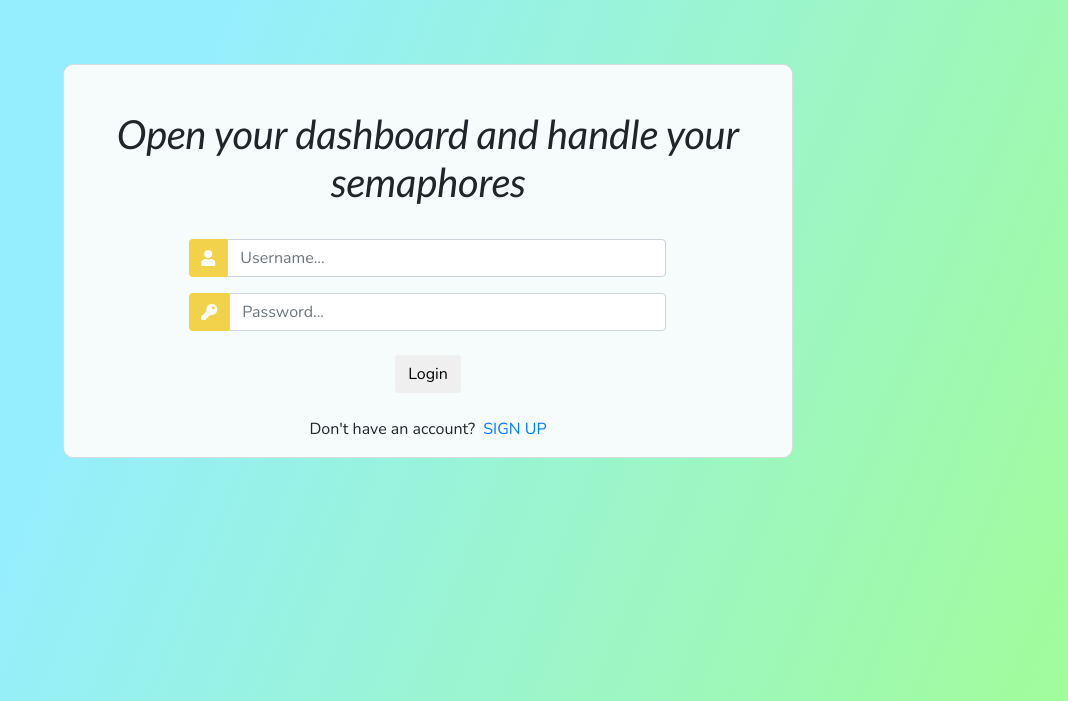
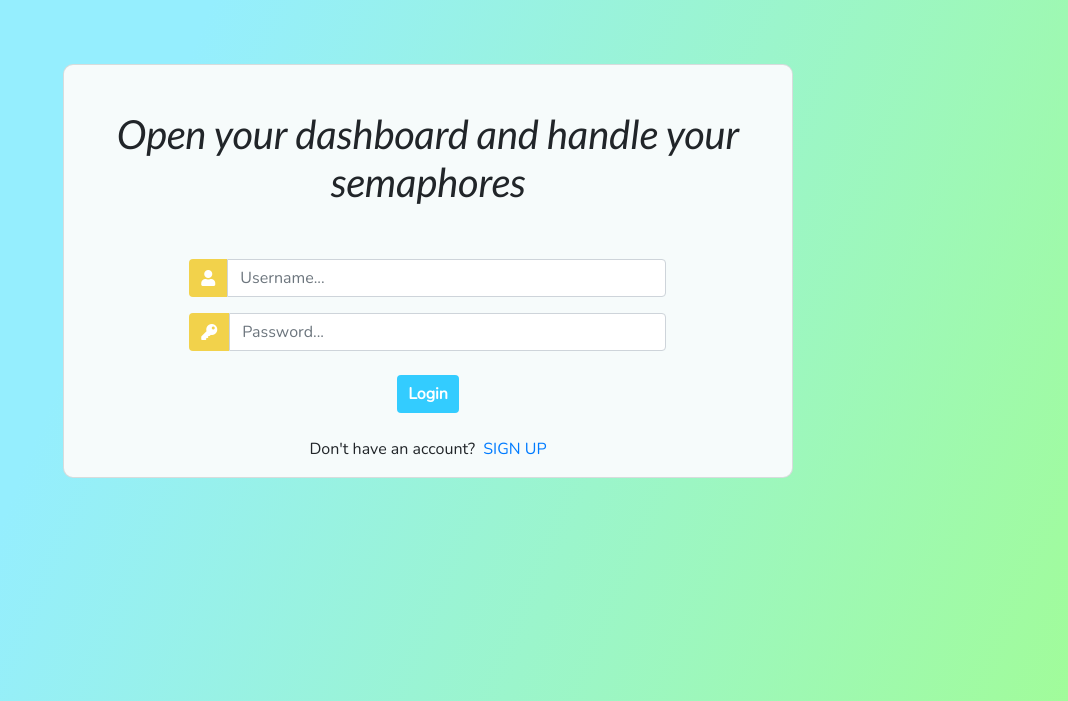
Before and after one commit to 7Angie7/OrgSemaphoreHeroku, a Django app: page /mainpage/ in a window 1280 px wide. Shown: the part 62-763 px from the top of the page, without its empty margins (212-1280 px from the left). Run offline with Django 3.2, Linux system fonts and the light colour scheme; some libraries are stand-ins or nearby versions.

Commit message:
css mainpage

```diff
--- a/chat/templates/mainpage.html
+++ b/chat/templates/mainpage.html
@@ -47,6 +47,7 @@
                 <div class="row justify-content-lg-center">
                     <div class="col-lg-8">
                         <!--  ---  LOGIN FORM ---  -->
+                        <div class="loginForm">
                             <form method="POST" action="">
                                 {% csrf_token %}
                                 <div class="input-group mb-3">
@@ -59,23 +60,25 @@
                                     <div class="input-group-append">
                                         <span class="input-group-text"><i class="fas fa-key"></i></span>
                                     </div>
-                                <input type="password" name="password" placeholder="Password..." class="form-control">
+                                    <input type="password" name="password" placeholder="Password..."
+                                           class="form-control">
                                 </div>
 
                                 <div class="d-flex justify-content-center mt-4 login_container">
                                     <input class="btn login_btn" type="submit" value="Login">
                                 </div>
 
+                                {% for message in messages %}
+                                    <p id="messages">{{ message }}</p>
+                                {% endfor %}
+
                                 <div class="mt-4">
                                     <div class="d-flex justify-content-center links">
                                         Don't have an account? <a href="{% url 'register' %}" class="ml-2">SIGN UP</a>
                                     </div>
                                 </div>
-
-                            {% for message in messages %}
-                                <p id="messages">{{ message }}</p>
-                            {% endfor %}
                             </form>
+                        </div>
                         <!--  ------------------------  -->
                     </div>
                 </div>
--- a/static/mainpage.css
+++ b/static/mainpage.css
@@ -45,8 +45,7 @@ body, html {
 .title {
     font-family: 'Lato', sans-serif;
     font-style: italic;
-    padding-top: 45px;
-    padding-bottom: 25px;
+    padding: 45px 10px 25px;
 }
 
 .input-group-text {
@@ -56,6 +55,17 @@ body, html {
     border-radius: 0.25rem 0 0 0.25rem !important;
 }
 
+.loginForm {
+    margin-top: 20px;
+}
+
+.login_btn {
+    padding-left: 10px;
+    padding-right: 10px;
+    font-weight: bold;
+    color: white;
+    background-color: #33ccff;
+}
 #messages {
     background-color: darkorange;
     color: #fff;
```
Lines whose indentation alone changed are shown as unchanged.
